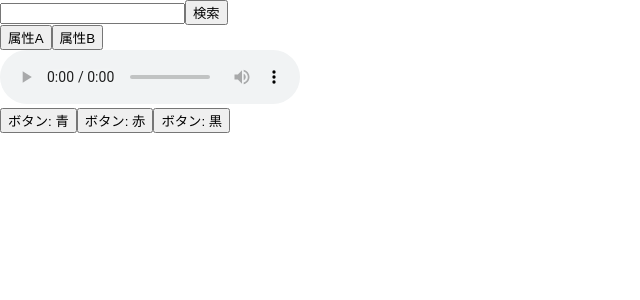
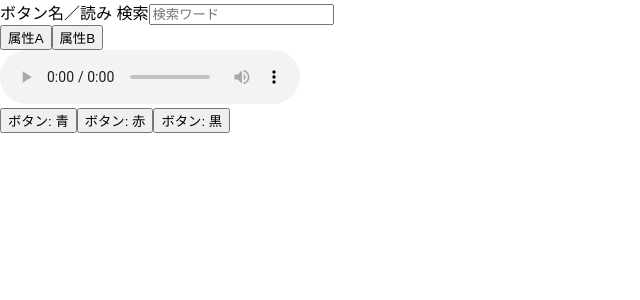
Before and after one commit to nikawamikan/hureru_button, a React (Create React App) app in the folder frontend/: page / in a window 1280 px wide. Shown: the top 300 px of the page, without its empty margins (0-640 px from the left). Built offline with nearby package versions, Linux system fonts and the light colour scheme.

Commit message:
ワード検索の実施タイミングを「検索ボタン押下時」から「文字入力時」変更 by nakamura

```diff
--- a/frontend/src/components/App.tsx
+++ b/frontend/src/components/App.tsx
@@ -66,13 +66,11 @@ function App() {
     setSelectedVoice(voice);
   }
   function handleWordFilteringInputChange(word: string) {
-    const filteringWords = word.replace(/\s+/, ' ').trim().split(' ');
-    setFilteringWords(filteringWords);
-  }
-  function handleWordFilteringButtonClick() {
+    const newFilteringWords = word.replace(/\s+/, ' ').trim().split(' ');
+    setFilteringWords(newFilteringWords);
     filterVoiceList(
-      filteringWords.slice(),
-      filteringAttrIds
+      newFilteringWords,
+      filteringAttrIds.slice()
     );
   }
   function handleAttrTypeFilteringButtonClick(attrId: number) {
@@ -125,7 +123,6 @@ function App() {
     <div>
       <WordFiltering
         onchange={(e) => handleWordFilteringInputChange(e.target.value)}
-        onclick={() => handleWordFilteringButtonClick()}
       />
       <AttrTypeFiltering
         attrTypes={attrTypes}
--- a/frontend/src/components/WordFiltering.tsx
+++ b/frontend/src/components/WordFiltering.tsx
@@ -2,14 +2,13 @@ import React from 'react';
 
 type Props = {
     onchange: React.ChangeEventHandler<HTMLInputElement>,
-    onclick: React.MouseEventHandler<HTMLButtonElement>
 };
 
 function WordFiltering(props: Props) {
     return (
         <div>
-            <input type='text' id='filteringWord' onChange={(e) => { props.onchange(e) }}></input>
-            <button onClick={props.onclick}>検索</button>
+            <span>ボタン名／読み 検索</span>
+            <input type='text' id='filteringWord' placeholder='検索ワード' onChange={(e) => { props.onchange(e) }}></input>
         </div>
     );
 }
```
